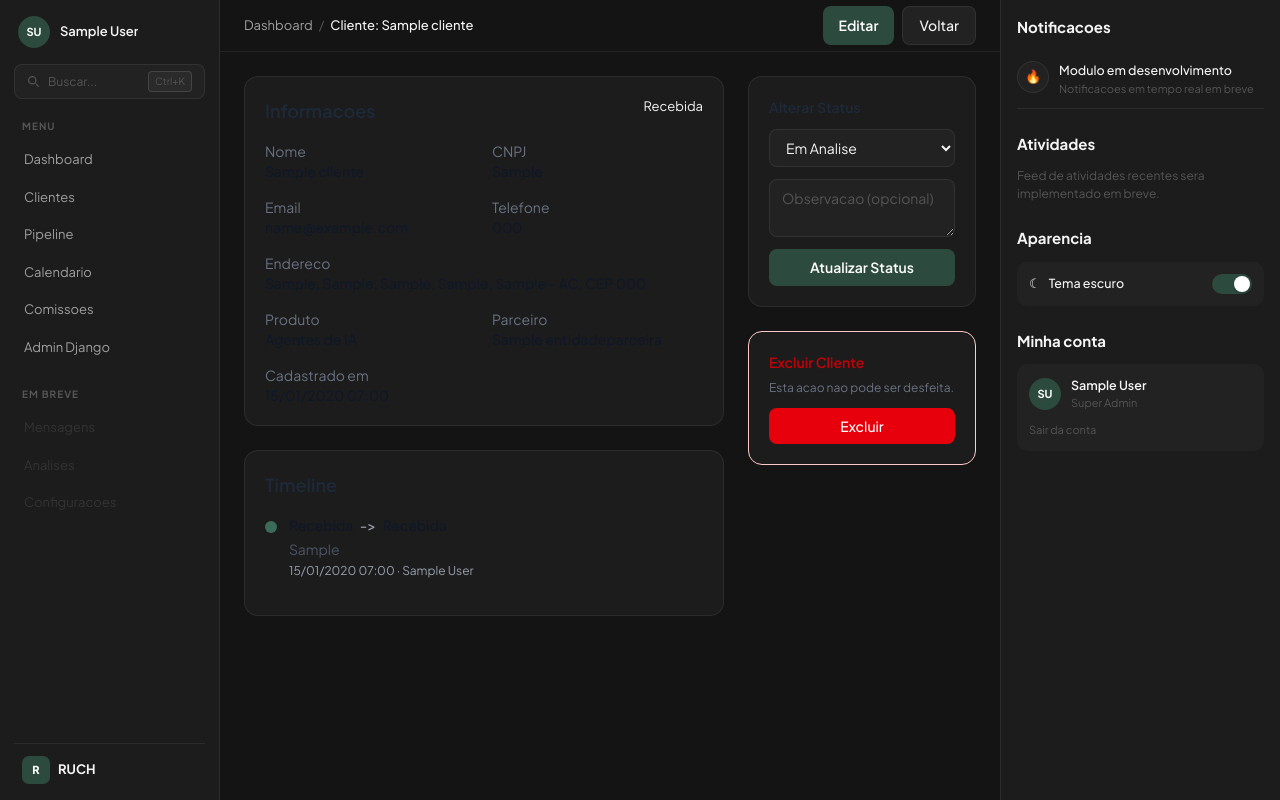
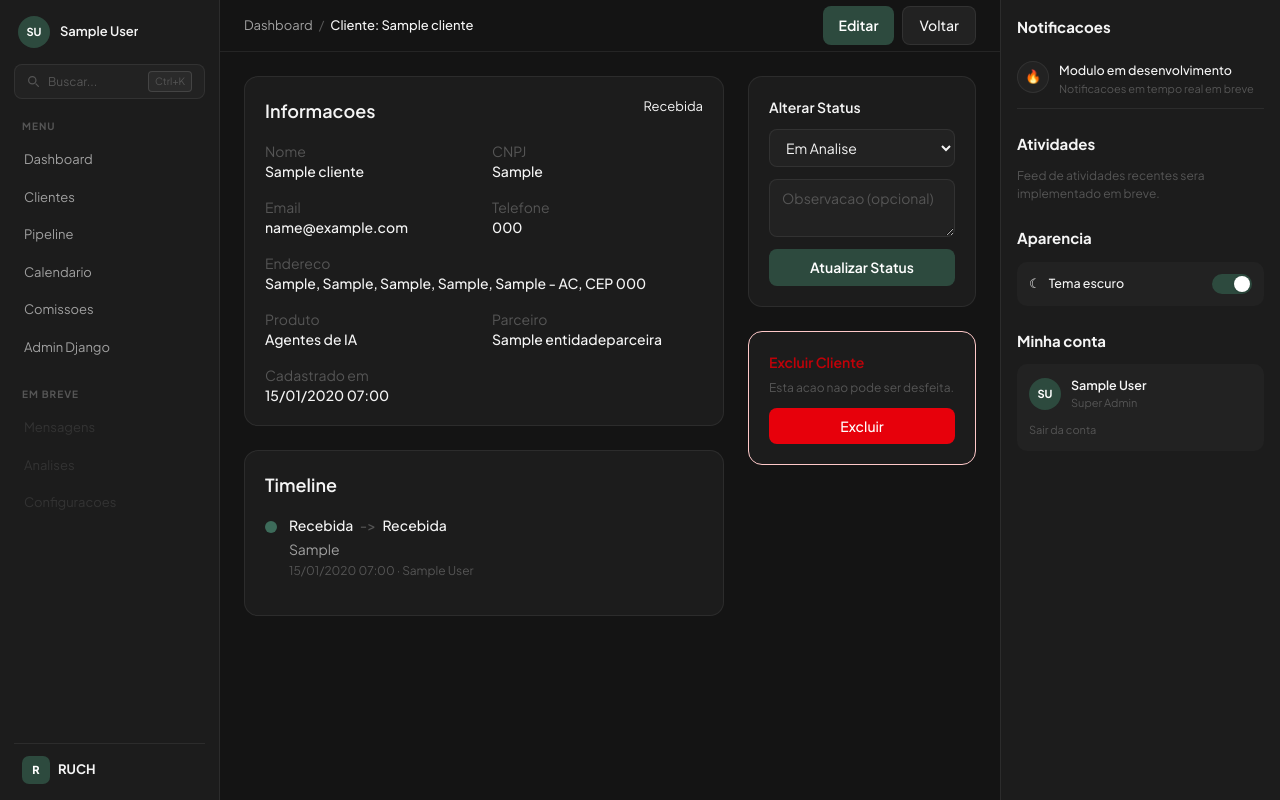
Before and after one commit to Wilkerson/Prometheus, a Django app: page /clientes/1/ in a window 1280 px wide. Run offline with Django 5.2, Linux system fonts and the light colour scheme; a user stored in the database is signed in; tables that the repository leaves empty hold one stand-in row (values such as "Sample post"); parts of the project's set-up code (start-up, migrations or seed data) failed here and were passed over; some libraries are stand-ins or nearby versions.

Commit message:
Corrige todos os templates para respeitar tema claro/escuro
Troca classes hardcoded (text-gray-*, bg-gray-*, border-gray-*,
divide-gray-*, bg-white) por variaveis de tema (text-t1, text-t2,
text-t3, bg-bg2, bg-bg3, bg-bg4, border-bdr, divide-bdr) em:
_detail_content, _table (clientes e comissoes), _form_endereco,
_form_endereco_edit, edit. Badges de comissao (pendente/pago)
agora usam cores translucidas. Todas as paginas agora alternam
corretamente entre dark e light.

Co-Authored-By: Claude Opus 4.6 (1M context) <noreply@anthropic.com>

```diff
--- a/templates/clientes/_detail_content.html
+++ b/templates/clientes/_detail_content.html
@@ -3,66 +3,66 @@
     <!-- Info -->
     <div class="card">
       <div class="flex items-start justify-between mb-4">
-        <h2 class="text-lg font-semibold text-gray-800">Informacoes</h2>
+        <h2 class="text-lg font-semibold text-t1">Informacoes</h2>
         <span class="badge-{{ cliente.status }}">{{ cliente.get_status_display }}</span>
       </div>
       <dl class="grid grid-cols-1 sm:grid-cols-2 gap-4 text-sm">
         <div>
-          <dt class="text-gray-500">Nome</dt>
-          <dd class="font-medium text-gray-900">{{ cliente.nome }}</dd>
+          <dt class="text-t3">Nome</dt>
+          <dd class="font-medium text-t1">{{ cliente.nome }}</dd>
         </div>
         <div>
-          <dt class="text-gray-500">CNPJ</dt>
-          <dd class="font-medium text-gray-900">{{ cliente.cnpj }}</dd>
+          <dt class="text-t3">CNPJ</dt>
+          <dd class="font-medium text-t1">{{ cliente.cnpj }}</dd>
         </div>
         <div>
-          <dt class="text-gray-500">Email</dt>
-          <dd class="font-medium text-gray-900">{{ cliente.email }}</dd>
+          <dt class="text-t3">Email</dt>
+          <dd class="font-medium text-t1">{{ cliente.email }}</dd>
         </div>
         <div>
-          <dt class="text-gray-500">Telefone</dt>
-          <dd class="font-medium text-gray-900">{{ cliente.telefone|default:"—" }}</dd>
+          <dt class="text-t3">Telefone</dt>
+          <dd class="font-medium text-t1">{{ cliente.telefone|default:"—" }}</dd>
         </div>
         <div class="sm:col-span-2">
-          <dt class="text-gray-500">Endereco</dt>
-          <dd class="font-medium text-gray-900">{{ cliente.endereco }}</dd>
+          <dt class="text-t3">Endereco</dt>
+          <dd class="font-medium text-t1">{{ cliente.endereco }}</dd>
         </div>
         <div>
-          <dt class="text-gray-500">Produto</dt>
-          <dd class="font-medium text-gray-900">{{ cliente.get_produto_interesse_display }}</dd>
+          <dt class="text-t3">Produto</dt>
+          <dd class="font-medium text-t1">{{ cliente.get_produto_interesse_display }}</dd>
         </div>
         <div>
-          <dt class="text-gray-500">Parceiro</dt>
-          <dd class="font-medium text-gray-900">{{ cliente.parceiro.nome_entidade }}</dd>
+          <dt class="text-t3">Parceiro</dt>
+          <dd class="font-medium text-t1">{{ cliente.parceiro.nome_entidade }}</dd>
         </div>
         <div>
-          <dt class="text-gray-500">Cadastrado em</dt>
-          <dd class="font-medium text-gray-900">{{ cliente.criado_em|date:"d/m/Y H:i" }}</dd>
+          <dt class="text-t3">Cadastrado em</dt>
+          <dd class="font-medium text-t1">{{ cliente.criado_em|date:"d/m/Y H:i" }}</dd>
         </div>
       </dl>
     </div>
 
     <!-- Timeline -->
     <div class="card">
-      <h2 class="text-lg font-semibold text-gray-800 mb-4">Timeline</h2>
+      <h2 class="text-lg font-semibold text-t1 mb-4">Timeline</h2>
       {% if historico %}
       <div class="space-y-4">
         {% for h in historico %}
         <div class="flex gap-3">
           <div class="flex flex-col items-center">
             <div class="w-3 h-3 rounded-full bg-primary-500 mt-1.5"></div>
-            {% if not forloop.last %}<div class="w-0.5 flex-1 bg-gray-200 mt-1"></div>{% endif %}
+            {% if not forloop.last %}<div class="w-0.5 flex-1 bg-bg4 mt-1"></div>{% endif %}
           </div>
           <div class="flex-1 pb-4">
-            <div class="text-sm font-medium text-gray-900">
+            <div class="text-sm font-medium text-t1">
               <span class="badge-{{ h.status_anterior }}">{{ h.get_status_anterior_display }}</span>
-              <span class="mx-1 text-gray-400">-></span>
+              <span class="mx-1 text-t3">-></span>
               <span class="badge-{{ h.status_novo }}">{{ h.get_status_novo_display }}</span>
             </div>
             {% if h.observacao %}
-            <p class="text-sm text-gray-600 mt-1">{{ h.observacao }}</p>
+            <p class="text-sm text-t2 mt-1">{{ h.observacao }}</p>
             {% endif %}
-            <p class="text-xs text-gray-400 mt-1">
+            <p class="text-xs text-t3 mt-1">
               {{ h.criado_em|date:"d/m/Y H:i" }}
               {% if h.usuario %} · {{ h.usuario.get_full_name|default:h.usuario.username }}{% else %} · Sistema externo{% endif %}
             </p>
@@ -71,7 +71,7 @@
         {% endfor %}
       </div>
       {% else %}
-      <p class="text-sm text-gray-500">Nenhuma movimentacao registrada.</p>
+      <p class="text-sm text-t3">Nenhuma movimentacao registrada.</p>
       {% endif %}
     </div>
   </div>
@@ -80,7 +80,7 @@
   <div class="space-y-6">
     {% if transicoes %}
     <div class="card">
-      <h3 class="text-sm font-semibold text-gray-800 mb-3">Alterar Status</h3>
+      <h3 class="text-sm font-semibold text-t1 mb-3">Alterar Status</h3>
       <form hx-post="{% url 'web:cliente-update-status' cliente.pk %}"
             hx-target="#cliente-detail-content"
             hx-swap="innerHTML">
@@ -101,7 +101,7 @@
     {% if can_delete %}
     <div class="card border-red-200" x-data="{ confirmar: false }">
       <h3 class="text-sm font-semibold text-red-700 mb-2">Excluir Cliente</h3>
-      <p class="text-xs text-gray-500 mb-3">Esta acao nao pode ser desfeita.</p>
+      <p class="text-xs text-t3 mb-3">Esta acao nao pode ser desfeita.</p>
       <div x-show="!confirmar">
         <button @click="confirmar = true" class="btn-danger w-full text-sm">Excluir</button>
       </div>
```
Also changed, not shown: templates/clientes/_form_endereco.html (+4 -4 lines), templates/clientes/_form_endereco_edit.html (+4 -4 lines), templates/clientes/_table.html (+11 -11 lines), templates/clientes/edit.html (+4 -4 lines), templates/comissoes/_table.html (+13 -13 lines), static/css/output.css.
